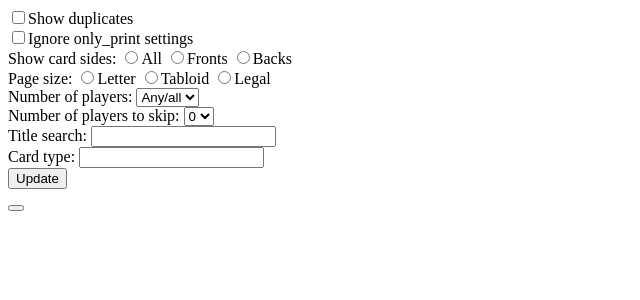
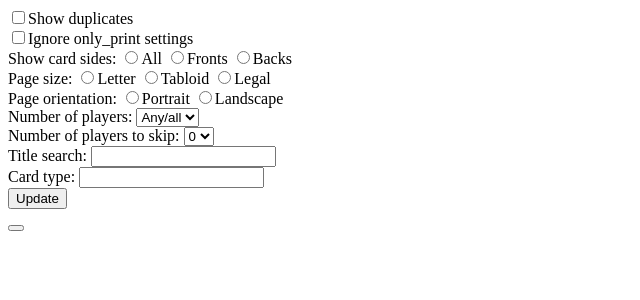
Before and after one commit to danielmoniz/game-prototyper, a Flask app: template templates/cards.html in a window 1280 px wide. Shown: the top 300 px of the page, without its empty margins (0-640 px from the left). Run offline with Flask 2, Linux system fonts and the light colour scheme; the template is opened without the code that fills it, so the values that code supplies are empty; some libraries are stand-ins or nearby versions.

Commit message:
Allow for landscape pages. Still buggy.

```diff
--- a/server.py
+++ b/server.py
@@ -28,6 +28,7 @@ def display(game_name):
     search = request.args.get('search', '').encode('UTF-8', errors='strict')
     search_card_type = request.args.get('card_type', '')
     page_size = request.args.get('page_size', 'letter')
+    page_orientation = request.args.get('page_orientation', 'portrait')
 
     duplicates = request.args.get('duplicates', 'false')
     duplicates = duplicates.lower() == 'true'
@@ -106,6 +107,7 @@ def display(game_name):
         style_print_adjust=print_adjust_stylesheet,
         columns=columns,
         page_size=page_size,
+        page_orientation=page_orientation,
         duplicates=duplicates,
         players=players,
         skip_players=skip_players,
--- a/static/js/format.js
+++ b/static/js/format.js
@@ -82,8 +82,21 @@ function shrinkIcons(element) {
 
 $(function() {
 
+
   format_cards($('.fronts').children(), $('.backs').children());
   hide_cards();
+  rotatePages();
+
+  function rotatePages() {
+    if ($('#page_orientation').data("page-orientation") == 'landscape') {
+      $('div.page_container').each(function(index, page) {
+        page = $(page);
+        var width = page.css('width');
+        page.css('width', page.css('height'));
+        page.css('height', width);
+      });
+    }
+  }
 
   function hide_cards() {
     var card_sides = $('#info-div div#card_sides').text().toLowerCase();
--- a/templates/cards.html
+++ b/templates/cards.html
@@ -21,6 +21,7 @@
   <div id="info-div" class="hidden">
     <div id="page_size" class="">{{ page_size }}</div>
     <div id="card_sides" class="">{{ card_sides }}</div>
+    <div id="page_orientation" data-page-orientation="{{ page_orientation }}"></div>
   </div>
 
   <div id="display-options">
@@ -42,6 +43,10 @@
         <label><input type="radio" name="page_size" value="letter"{% if page_size == "letter" %} checked{% endif %} />Letter</label>
         <label><input type="radio" name="page_size" value="tabloid"{% if page_size == "tabloid" %} checked{% endif %} />Tabloid</label>
         <label><input type="radio" name="page_size" value="legal"{% if page_size == "legal" %} checked{% endif %} />Legal</label>
+      </div>
+      <div class="">Page orientation:
+        <label><input type="radio" name="page_orientation" value="portrait"{% if page_orientation == "portrait" %} checked{% endif %} />Portrait</label>
+        <label><input type="radio" name="page_orientation" value="landscape"{% if page_orientation == "landscape" %} checked{% endif %} />Landscape</label>
       </div>
       <div><label for="players">Number of players: </label>
         <select name="players" id="players">
```
